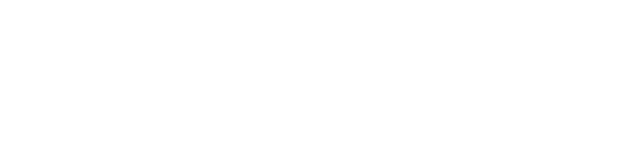
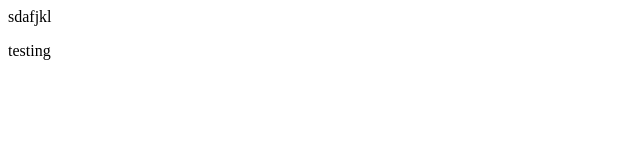
Before and after one commit to PhilJayN/newproject, a plain HTML site: page index.html in a window 1280 px wide. Shown: the whole page, without its empty margins (0-640 px from the left). Drawn offline with Linux system fonts and the light colour scheme.

Commit message:
Add test paragraph

```diff
--- a/index.html
+++ b/index.html
@@ -7,6 +7,12 @@
 
 <body>
 
+  <p>
+    sdafjkl
+  </p>
+
+  <p>testing</p>
+
 
 
 </body>
```
